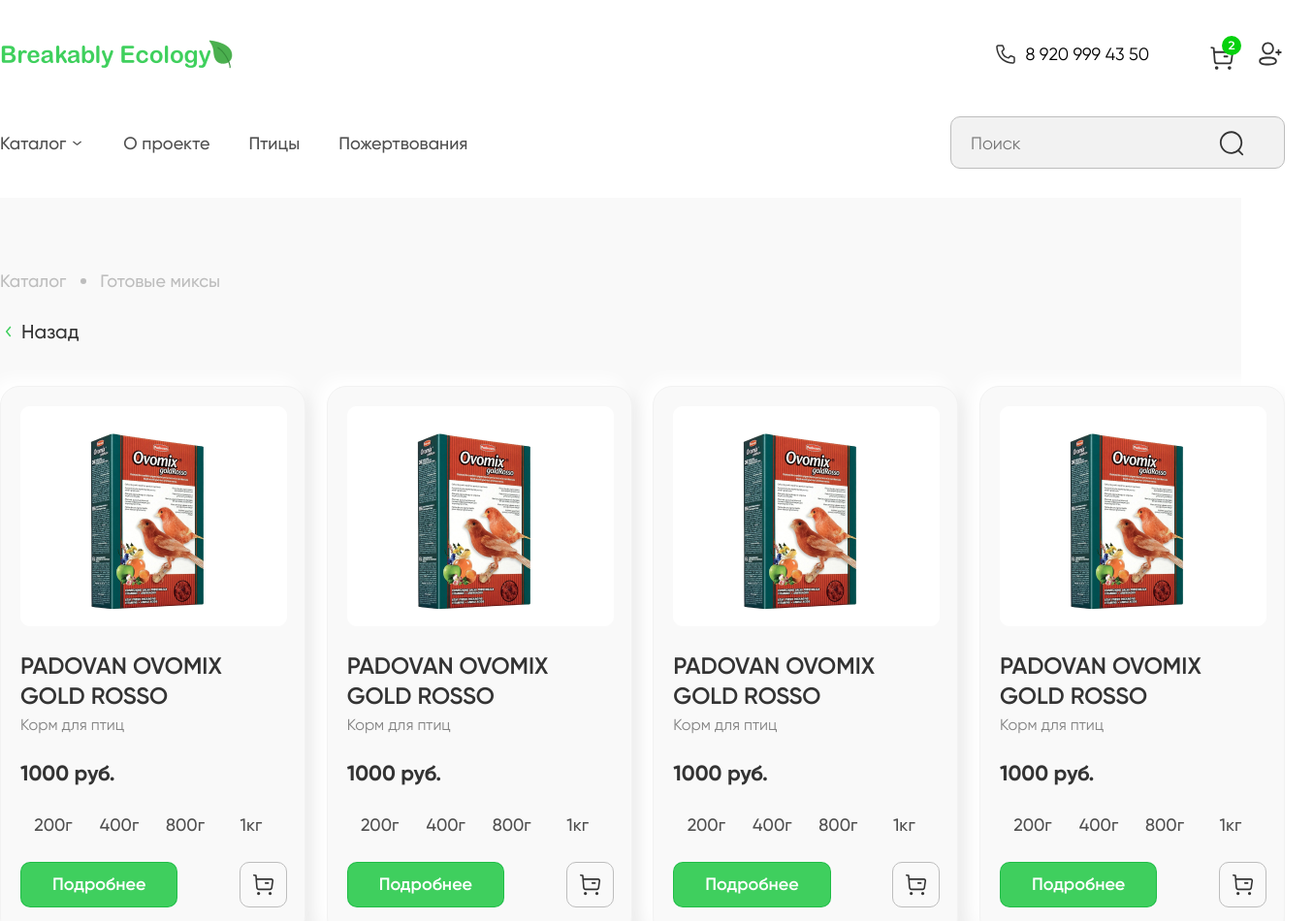
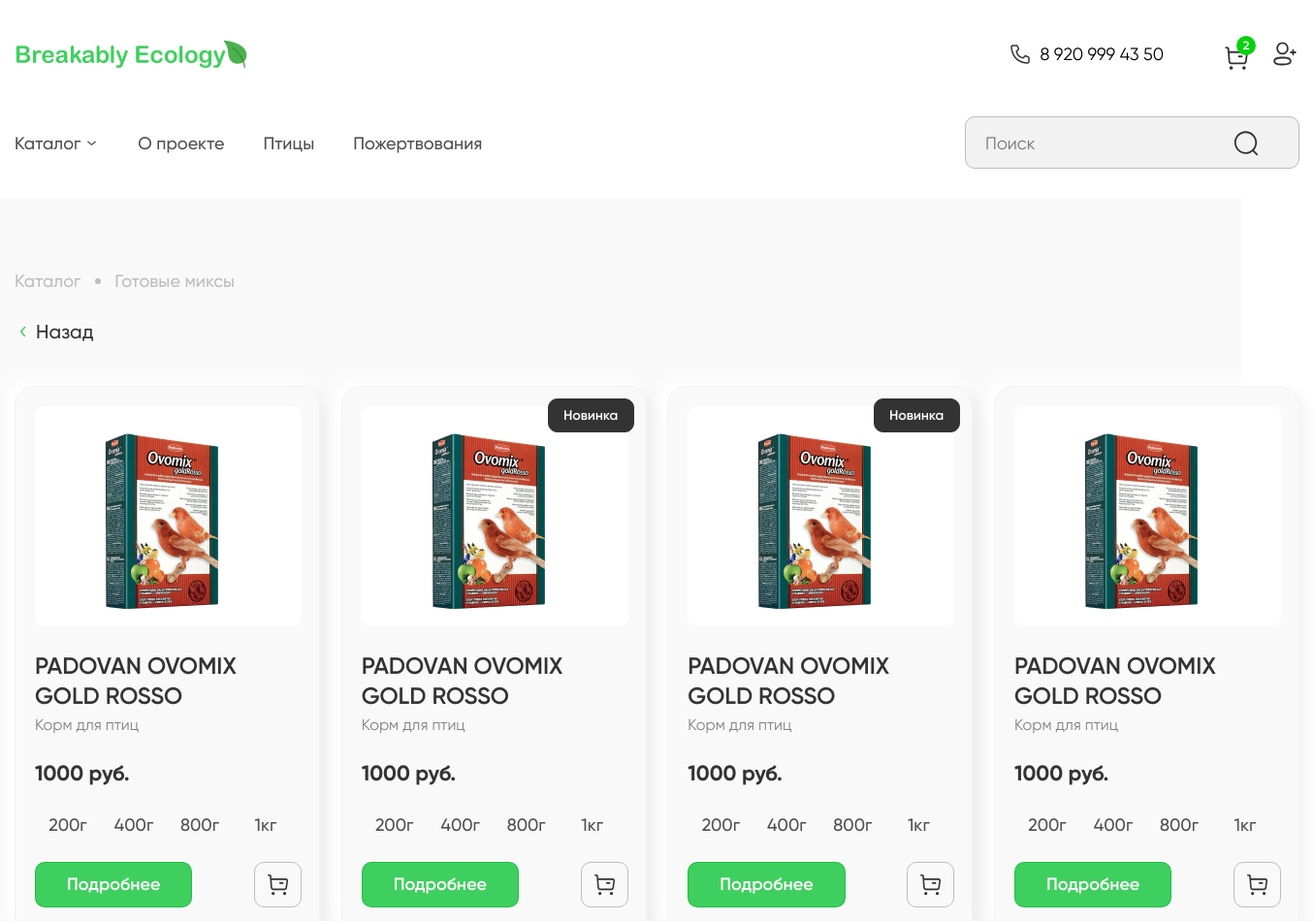
Before and after one commit to Vladosichek777/Hillel, a plain HTML site: page index.html in a window 1280 px wide. Shown: the top 950 px of the page at 97% size, 1355 px wide, since content can reach past the window. Drawn offline with Linux system fonts and the light colour scheme.

Commit message:
fix: delete inline-block for svg-after; add block'new'

```diff
--- a/css/style.css
+++ b/css/style.css
@@ -19,6 +19,8 @@
     width: 1325px;
     margin-left: auto;
     margin-right: auto;
+    padding: 0 15px;
+    box-sizing: content-box;
 }
 
 /*----------------------------------------------------------------------*/
@@ -100,6 +102,10 @@
     height: 20px;
 }
 
+.account a {
+    display: inline-block;
+}
+
 .header__top-icons__account {
     width: 30px;
     height: 30px;
@@ -154,8 +160,6 @@
     align-items: center;
     width: 345px;
     height: 54px;
-    left: 1273px;
-    top: 120px;
     background: #F2F2F2;
     border: 1px solid #BDBDBD;
     border-radius: 10px;
@@ -218,7 +222,6 @@
     height: 6px;
     border-radius: 50%;
     background: #BDBDBD;
-    display: inline-block;
     margin-left: 15px;
 }
 
@@ -255,7 +258,6 @@
     background-image: url(../assets/svg/стрелка-влево.svg);
     width: 18px;
     height: 18px;
-    display: inline-block;
     margin-right: 4px;
 }
 
@@ -273,11 +275,24 @@
     box-shadow: -8px -8px 15px #FFFFFF, 8px 8px 15px rgba(0, 0, 0, 0.05);
     border-radius: 20px;
     padding: 20px 20px 30px;
-    gap: 25px;
 }
 
 .cards-inner:nth-last-child(n+5) {
     margin-bottom: 45px;
+}
+
+.new {
+    position: relative;
+}
+
+.new:after {
+    position: absolute;
+    content: "";
+    background-image: url(../assets/img/new.png);
+    width: 89px;
+    height: 35px;
+    top: 12px;
+    right: 12px;
 }
 
 .cards-inner__img {
@@ -476,6 +491,9 @@
     margin-right: 47px;
 }
 
+.footer__icons {
+    font-size: 0;
+}
 
 .footer__icons__item {
     width: 25px;
--- a/index.html
+++ b/index.html
@@ -117,7 +117,7 @@
                             </a>
                         </div>
                     </div>
-                    <div class="cards-inner">
+                    <div class="cards-inner new">
                         <img class="cards-inner__img" src="./assets/img/корм.png" alt="корм" width="275" height="227">
                         <h3 class="cards-inner__title">PADOVAN OVOMIX GOLD ROSSO</h3>
                         <h3 class="cards-inner__subtitle">Корм для птиц</h3>
@@ -148,7 +148,7 @@
                             </a>
                         </div>
                     </div>
-                    <div class="cards-inner">
+                    <div class="cards-inner new">
                         <img class="cards-inner__img" src="./assets/img/корм.png" alt="корм" width="275" height="227">
                         <h3 class="cards-inner__title">PADOVAN OVOMIX GOLD ROSSO</h3>
                         <h3 class="cards-inner__subtitle">Корм для птиц</h3>
```
Also changed, not shown: assets/img/new.png (added).
